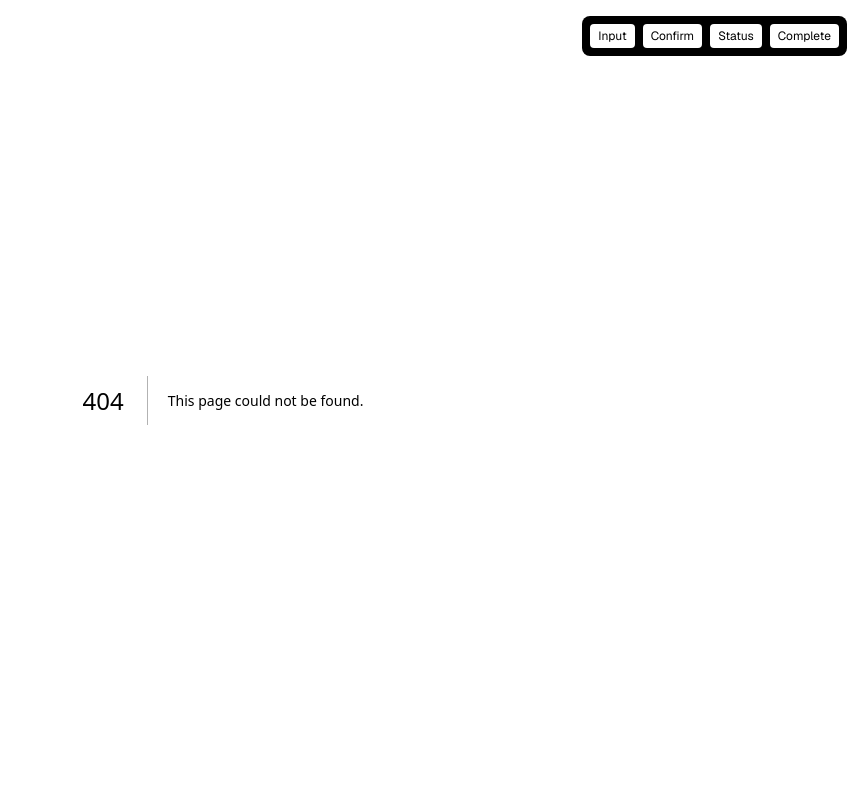
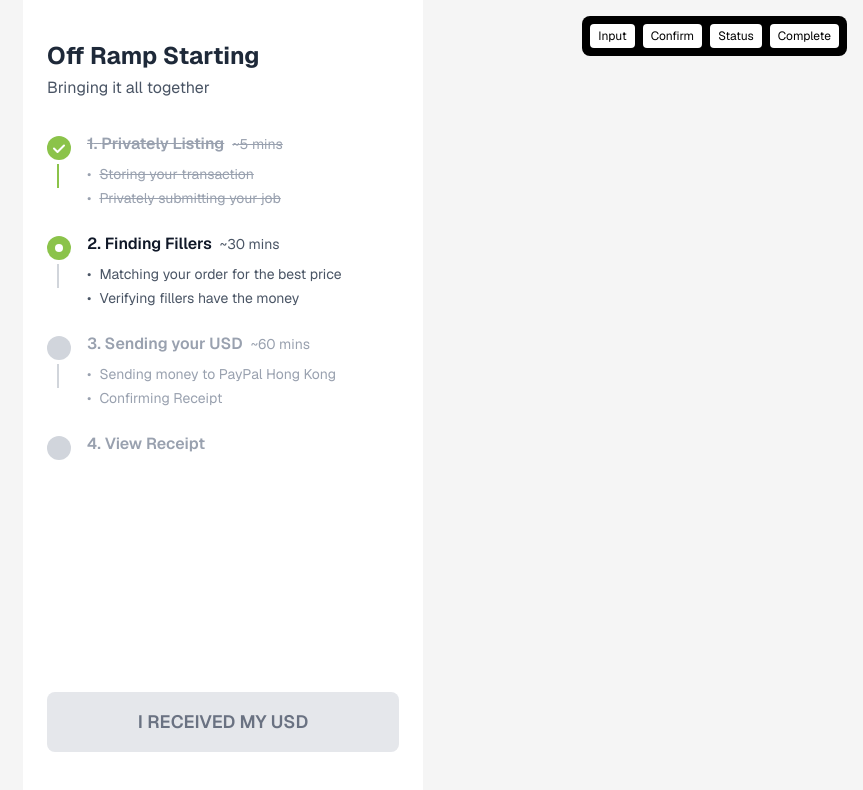
Before and after one commit to BrianSeong99/Vapor, a Next.js app in the folder frontend/: page /status in a window 1280 px wide. Before the commit this address had no page. Shown: the top 790 px of the page, without its empty margins (417-1280 px from the left). Built offline with nearby package versions, Linux system fonts and the light colour scheme.

Commit message:
feat: implement sellers status page ui

```diff
--- /dev/null
+++ b/frontend/src/app/status/page.tsx
@@ -0,0 +1,216 @@
+'use client';
+
+import { useState, useEffect } from 'react';
+import { useRouter } from 'next/navigation';
+
+type StepStatus = 'completed' | 'active' | 'pending';
+
+interface Step {
+  id: number;
+  title: string;
+  subtitle: string;
+  duration: string;
+  details: string[];
+  status: StepStatus;
+}
+
+export default function StatusPage() {
+  const router = useRouter();
+  const [currentStep, setCurrentStep] = useState(1);
+  const [isComplete, setIsComplete] = useState(false);
+
+  const steps: Step[] = [
+    {
+      id: 1,
+      title: 'Privately Listing',
+      subtitle: '~5 mins',
+      duration: '5 mins',
+      details: [
+        'Storing your transaction',
+        'Privately submitting your job'
+      ],
+      status: currentStep > 1 ? 'completed' : currentStep === 1 ? 'active' : 'pending'
+    },
+    {
+      id: 2,
+      title: 'Finding Fillers',
+      subtitle: '~30 mins',
+      duration: '30 mins',
+      details: [
+        'Matching your order for the best price',
+        'Verifying fillers have the money'
+      ],
+      status: currentStep > 2 ? 'completed' : currentStep === 2 ? 'active' : 'pending'
+    },
+    {
+      id: 3,
+      title: 'Sending your USD',
+      subtitle: '~60 mins',
+      duration: '60 mins',
+      details: [
+        'Sending money to PayPal Hong Kong',
+        'Confirming Receipt'
+      ],
+      status: currentStep > 3 ? 'completed' : currentStep === 3 ? 'active' : 'pending'
+    },
+    {
+      id: 4,
+      title: 'View Receipt',
+      subtitle: '',
+      duration: '',
+      details: [],
+      status: currentStep > 4 ? 'completed' : currentStep === 4 ? 'active' : 'pending'
+    }
+  ];
+
+  // Simulate step progression
+  useEffect(() => {
+    const intervals: NodeJS.Timeout[] = [];
+
+    // Step 1 -> 2 after 3 seconds
+    intervals.push(setTimeout(() => setCurrentStep(2), 3000));
+
+    // Step 2 -> 3 after 8 seconds
+    intervals.push(setTimeout(() => setCurrentStep(3), 8000));
+
+    // Step 3 -> 4 after 12 seconds
+    intervals.push(setTimeout(() => {
+      setCurrentStep(4);
+      setIsComplete(true);
+    }, 12000));
+
+    return () => intervals.forEach(clearInterval);
+  }, []);
+
+  const handleReceived = () => {
+    router.push('/complete');
+  };
+
+  const getStepIcon = (step: Step) => {
+    if (step.status === 'completed') {
+      return (
+        <div className="w-6 h-6 bg-[#8BC34A] rounded-full flex items-center justify-center">
+          <svg width="12" height="9" viewBox="0 0 12 9" fill="none">
+            <path d="M1 4.5L4.5 8L11 1.5" stroke="white" strokeWidth="2" strokeLinecap="round" strokeLinejoin="round"/>
+          </svg>
+        </div>
+      );
+    } else if (step.status === 'active') {
+      return (
+        <div className="w-6 h-6 bg-[#8BC34A] rounded-full flex items-center justify-center">
+          <div className="w-2 h-2 bg-white rounded-full"></div>
+        </div>
+      );
+    } else {
+      return <div className="w-6 h-6 bg-gray-300 rounded-full"></div>;
+    }
+  };
+
+  const getConnectorColor = (index: number) => {
+    return currentStep > index + 1 ? '#8BC34A' : '#D1D5DB';
+  };
+
+  return (
+    <div className="mobile-container">
+      <div className="flex flex-col min-h-screen p-6 bg-white">
+        {/* Header */}
+        <div className="mb-8 mt-4">
+          <h1 className="text-2xl font-bold text-gray-800 mb-1">
+            Off Ramp {isComplete ? 'Complete' : 'Starting'}
+          </h1>
+          <p className="text-gray-600 text-base">Bringing it all together</p>
+        </div>
+
+        {/* Progress Steps */}
+        <div className="flex-1">
+          <div className="space-y-0">
+            {steps.map((step, index) => (
+              <div key={step.id} className="relative">
+                {/* Step Content */}
+                <div className="flex items-start space-x-4 pb-6">
+                  {/* Icon */}
+                  <div className="flex-shrink-0 mt-1">
+                    {getStepIcon(step)}
+                  </div>
+
+                  {/* Content */}
+                  <div className="flex-1 min-w-0">
+                    <div className="flex items-center space-x-2">
+                      <h3 className={`font-semibold ${
+                        step.status === 'completed'
+                          ? 'text-gray-400 line-through'
+                          : step.status === 'active'
+                          ? 'text-gray-900'
+                          : 'text-gray-400'
+                      }`}>
+                        {step.id}. {step.title}
+                      </h3>
+                      {step.subtitle && (
+                        <span className={`text-sm ${
+                          step.status === 'completed'
+                            ? 'text-gray-400 line-through'
+                            : step.status === 'active'
+                            ? 'text-gray-600'
+                            : 'text-gray-400'
+                        }`}>
+                          {step.subtitle}
+                        </span>
+                      )}
+                    </div>
+
+                    {/* Step Details */}
+                    {step.details.length > 0 && (
+                      <ul className={`mt-2 space-y-1 text-sm ${
+                        step.status === 'completed'
+                          ? 'text-gray-400'
+                          : step.status === 'active'
+                          ? 'text-gray-600'
+                          : 'text-gray-400'
+                      }`}>
+                        {step.details.map((detail, detailIndex) => (
+                          <li key={detailIndex} className="flex items-center space-x-2">
+                            <span>•</span>
+                            <span className={step.status === 'completed' ? 'line-through' : ''}>
+                              {detail}
+                            </span>
+                          </li>
+                        ))}
+                      </ul>
+                    )}
+                  </div>
+                </div>
+
+                {/* Connector Line */}
+                {index < steps.length - 1 && (
+                  <div
+                    className="absolute left-3 top-8 w-0.5 h-6 -translate-x-0.5"
+                    style={{ backgroundColor: getConnectorColor(index) }}
+                  ></div>
+                )}
+              </div>
+            ))}
+          </div>
+        </div>
+
+        {/* Action Button */}
+        <div className="pb-6">
+          {isComplete ? (
+            <button
+              onClick={handleReceived}
+              className="w-full py-4 bg-[#8BC34A] hover:bg-[#689F38] text-white font-semibold text-lg rounded-lg transition-colors"
+            >
+              CONFIRM RECEIPT
+            </button>
+          ) : (
+            <button
+              disabled
+              className="w-full py-4 bg-gray-200 text-gray-500 font-semibold text-lg rounded-lg cursor-not-allowed"
+            >
+              I RECEIVED MY USD
+            </button>
+          )}
+        </div>
+      </div>
+    </div>
+  );
+}
```
